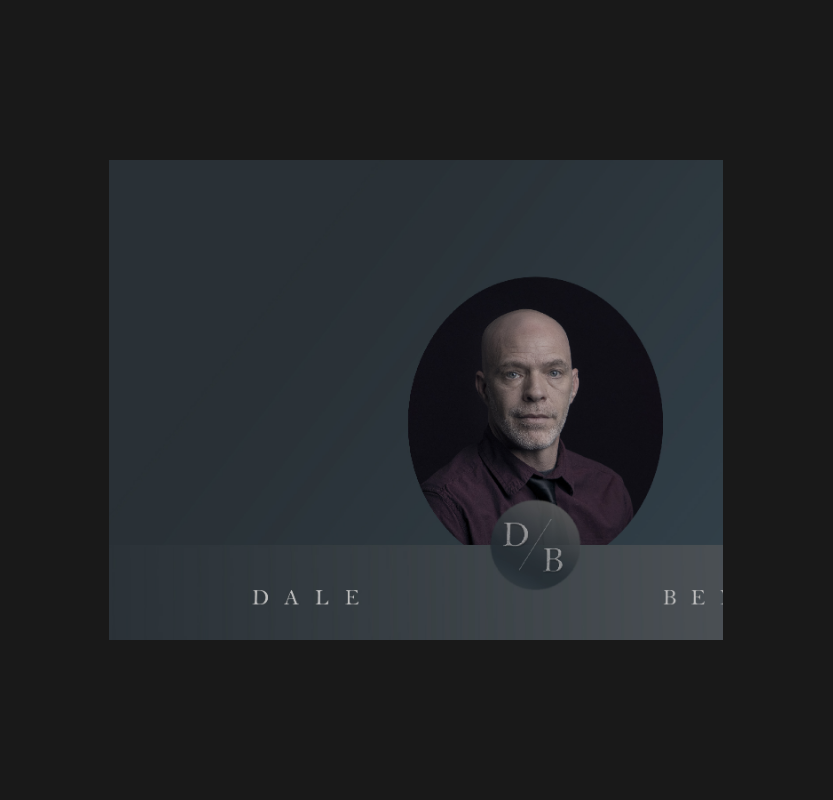
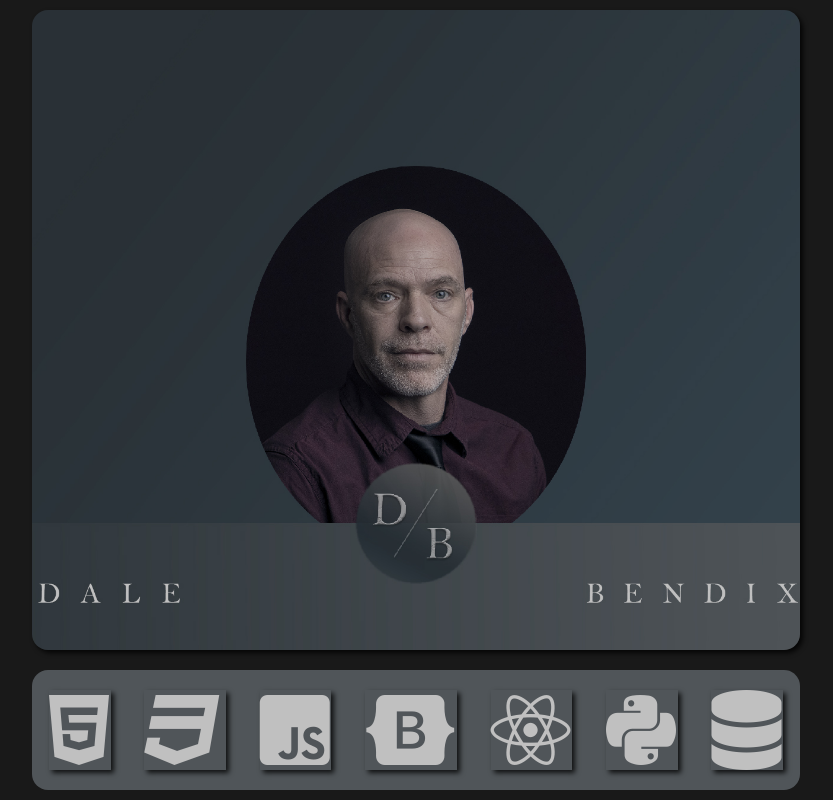
Before and after one commit to Irond76/dale-site, a plain HTML site: page index.html in a window 1280 px wide. Shown: the whole page, without its empty margins (224-1057 px from the left). Drawn offline with Linux system fonts and the light colour scheme.

Commit message:
added nav-bar structure

```diff
--- a/index.html
+++ b/index.html
@@ -15,12 +15,26 @@
       href="./assets/favicon-32x32.png"
       type="image/x-icon"
     />
+    <!-- FONT AWESOME -->
+    <link
+      rel="stylesheet"
+      href="https://cdnjs.cloudflare.com/ajax/libs/font-awesome/6.2.0/css/all.min.css"
+    />
     <link rel="stylesheet" href="./styles.css" />
     <title>Dale Bendixen || Developer</title>
   </head>
   <body>
     <main>
-      <div class="hero"></div>
+      <div class="main-image"></div>
+      <nav class="nav">
+        <i class="fa-brands fa-html5"></i>
+        <i class="fa-brands fa-css3"></i>
+        <i class="fa-brands fa-square-js"></i>
+        <i class="fa-brands fa-bootstrap"></i>
+        <i class="fa-brands fa-react"></i>
+        <i class="fa-brands fa-python"></i>
+        <i class="fa-solid fa-database"></i>
+      </nav>
     </main>
   </body>
 </html>
--- a/styles.css
+++ b/styles.css
@@ -12,6 +12,8 @@
     --mainLetterSpacing: 0.1rem;
     --mainLineHeight: 2.0em;
     --mainTransition: all 0.3s ease-in-out;
+    --mainBoxShadow: 3px 3px 5px rgba(0,0,0,0.8);
+    --mainBorderRadius: 1rem;
 }
 
 body {
@@ -29,14 +31,35 @@ main {
     display: grid;
     grid-template-columns: 1fr;
     align-items: center;
+    justify-items: center;
 }
 
 
-.hero {
+
+.main-image {
     background-image: url('./assets/portfolio-header-img.jpg');
     background-repeat: no-repeat;
     background-size: cover;
-    width: 60%;
-    height: 60%;
+    background-position: center;
+    width: 60vw;
+    height: 80vh;
     margin: 0 auto;
+    box-shadow: var(--mainBoxShadow);
+    border-radius: var(--mainBorderRadius);
 }
+
+.nav {
+    background: var(--mainGreyColor);
+    display: flex;
+    width: 60vw;
+    height: 15vh;
+    align-items: center;
+    justify-content: space-around;
+    border-radius: var(--mainBorderRadius);
+}
+
+nav i{
+    font-size: 5rem;
+    color: var(--mainTextColor);
+    box-shadow: var(--mainBoxShadow);
+}
```
